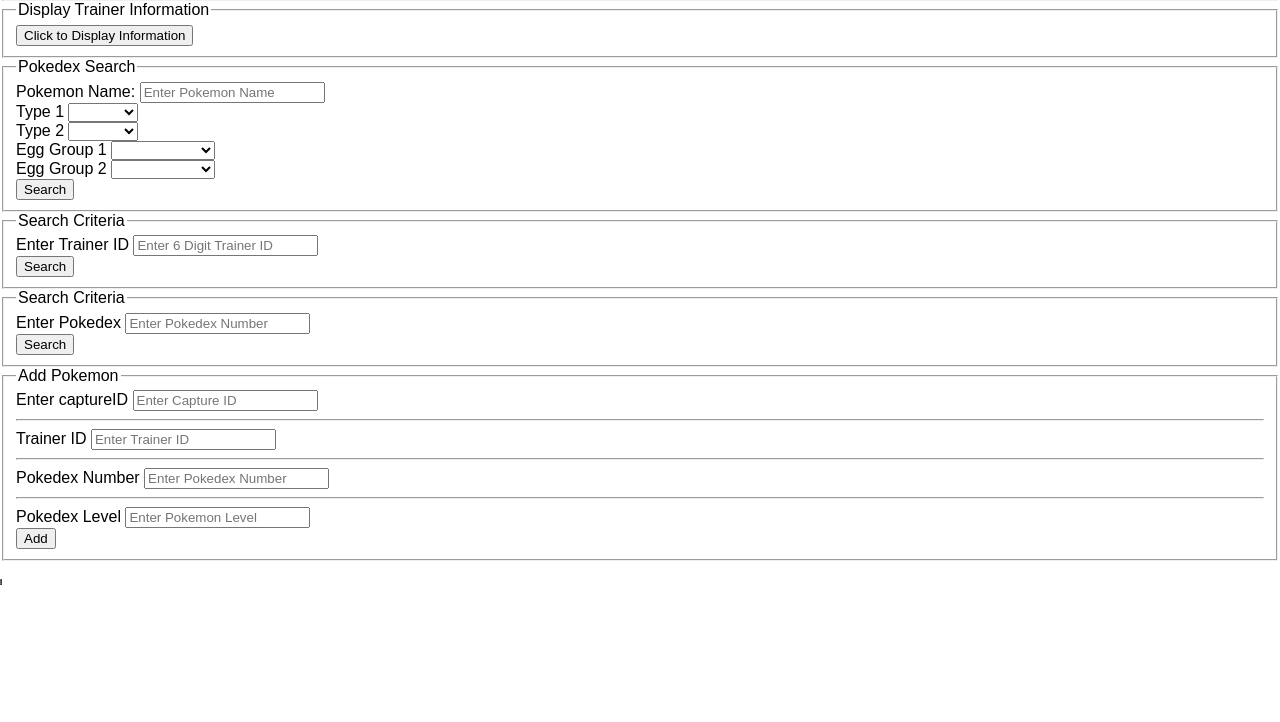
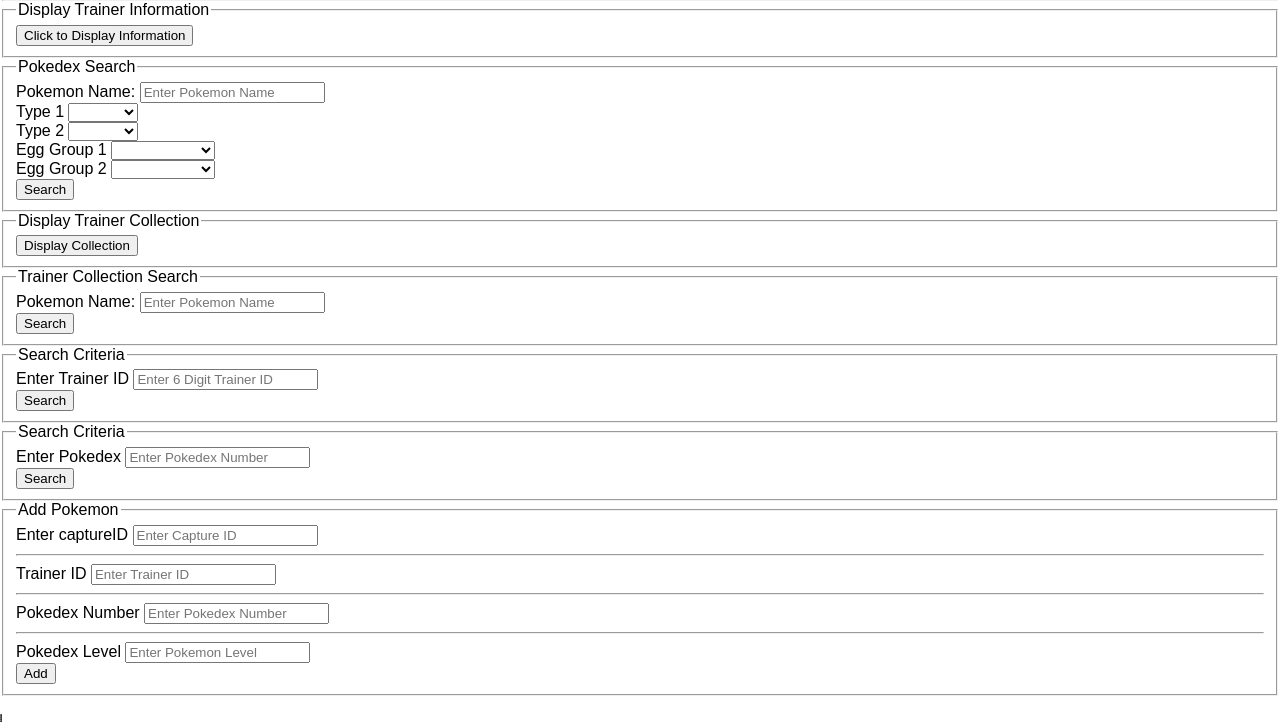
Before and after one commit to jordantiu/Pokemon_Database, a Flask app: page /login in a window 1280 px wide. Shown: the part 153-875 px from the top of the page. Before the commit the page ends 738 px from the top, so only its background shows below. Run offline with Flask 2, Linux system fonts and the light colour scheme; some libraries are stand-ins or nearby versions.

Commit message:
Add collection function

```diff
--- a/app.py
+++ b/app.py
@@ -54,18 +54,6 @@ def home():
 
 @app.route('/index', methods=['GET','POST'])
 def index():
-    # print(username)
-    #
-    # get_trainer_id = mysql.connection.cursor()
-    # get_trainer_id.execute("SELECT trainer.trainer_id FROM login INNER JOIN trainer WHERE login.trainer_id = trainer.trainer_id AND login_id = %s", (username,))
-    # fetch_trainer_id = get_trainer_id.fetchall()
-    # print(fetch_trainer_id)
-
-    # get_trainer_info = mysql.connection.cursor()
-    # get_trainer_info.execute("Select trainer_name, gender, funds, badges from login INNER JOIN trainer WHERE login.trainer_id = trainer.trainer_id AND login_id = %s", (username,))
-    # fetch_trainer_info = get_trainer_info.fetchall()
-    # print(fetch_trainer_info)
-
     if request.method == "POST" and 'logout' in request.form:
         return render_template('login.html', title='data')
 
@@ -78,7 +66,7 @@ def index():
         fetch_trainer_info = get_trainer_info.fetchall()
         return render_template('index.html', trainer_data = fetch_trainer_info, trainer_labels = labels)
 
-    if request.method == "POST" and 'form0' in request.form:
+    if request.method == "POST" and 'pokedex_search' in request.form:
 
         labels = ["Label"]
 
@@ -90,13 +78,11 @@ def index():
 
         cur = mysql.connection.cursor()
 
-        cur.execute("SELECT * FROM pokemon WHERE pokemon_name LIKE %s OR ((type1 = %s OR type2 = %s) OR (egg_group_1 = %s OR egg_group_2 = %s))",
-                    ("%" + pokemon_name + "%", type_1, type_2, egg_1, egg_2,))
+        cur.execute("SELECT * FROM pokemon WHERE pokemon_name = %s OR ((type1 = %s OR type2 = %s) OR (egg_group_1 = %s OR egg_group_2 = %s))",
+                    (pokemon_name, type_1, type_2, egg_1, egg_2,))
         fetch_pokedex = cur.fetchall()
 
-        return render_template('index.html', pokedex_data = fetch_pokedex, pokedex_labels = labels)
-
-
+        return render_template('index.html', pokedex_data=fetch_pokedex, pokedex_labels=labels)
 
     if request.method == "POST" and 'form1' in request.form:
         tID = request.form['trainerID']
@@ -121,7 +107,43 @@ def index():
         cur.execute("INSERT INTO collection(capture_id, trainer_id, pokedex_number, pokemon_level) VALUES(%s,%s,%s,%s)" % (cID, tID, pID, pLEV))
         mysql.connection.commit()
         return render_template('index.html')
+
+
+    # Display Entire Collection (Trainer Specific)
+    if request.method == "POST" and 'displayCollection' in request.form:
+        labels = ["Label"]
+        get_collection_info = mysql.connection.cursor()
+        get_collection_info.execute(
+            "SELECT trainer.trainer_id, collection.nickname, pokemon.pokemon_name, collection.pokemon_level, "
+            "collection.nature, pokemon.type1, pokemon.type2, collection.in_roster FROM trainer INNER JOIN collection "
+            "ON collection.trainer_id = trainer.trainer_id INNER JOIN pokemon ON collection.pokedex_number = "
+            "pokemon.pokedex_number INNER JOIN login ON trainer.trainer_id = login.trainer_id WHERE login_id = %s",
+            (username,))
+        fetch_collection = get_collection_info.fetchall()
+
+        return render_template('index.html', collection_data=fetch_collection, collection_labels=labels)
+
+    if request.method == "POST" and 'collection_search' in request.form:
+        labels = ["Label"]
+
+        pokemon_name = request.form['collectionInputPokemon']
+
+        get_collection_info = mysql.connection.cursor()
+
+        get_collection_info.execute(
+            "SELECT trainer.trainer_id, collection.nickname, pokemon.pokemon_name, collection.pokemon_level, "
+            "collection.nature, pokemon.type1, pokemon.type2, collection.in_roster FROM trainer INNER JOIN collection "
+            "ON collection.trainer_id = trainer.trainer_id INNER JOIN pokemon ON collection.pokedex_number = "
+            "pokemon.pokedex_number INNER JOIN login ON trainer.trainer_id = login.trainer_id WHERE login_id = %s AND pokemon_name = %s",
+            (username, pokemon_name,))
+
+        fetch_collection = get_collection_info.fetchall()
+
+        return render_template('index.html', collection_data=fetch_collection, collection_labels=labels)
+
     return render_template('index.html')
+
+
 
 if __name__ == "__main__":
     app.run(debug=True)
--- a/templates/Index.html
+++ b/templates/Index.html
@@ -128,9 +128,32 @@
                 </select>
         </div>
 
-        <button type="submit" class="btn btn-primary" name="form0">Search</button>
+        <button type="submit" class="btn btn-primary" name="pokedex_search">Search</button>
     </fieldset>
 </form>
+
+<!--Display Entire Collection-->
+<form method = "POST">
+    <fieldset>
+        <legend>Display Trainer Collection</legend>
+        <button type="submit" class="btn btn-primary" name="displayCollection">Display Collection</button>
+    </fieldset>
+</form>
+
+<!--Collection Search-->
+<form method = "POST">
+    <fieldset>
+            <legend>Trainer Collection Search</legend>
+
+            <div class="form-group">
+                <label for="trainerID_input">Pokemon Name:</label>
+                <input type="text" class="form-control" id="collectionInputPokemon" name="collectionInputPokemon" aria-describedby="collectionInputPokemon" placeholder="Enter Pokemon Name">
+            </div>
+
+        <button type="submit" class="btn btn-primary" name="collection_search">Search</button>
+    </fieldset>
+</form>
+
 
 <form method = "POST">
     <fieldset>
@@ -240,4 +263,35 @@
     {% endfor %}
 </table>
 
+
+<!--Table for Collections-->
+<table border ="1">
+    {% for item in collection_labels %}
+    <tr>
+        <th>Trainer ID</th>
+        <th>Nickname</th>
+        <th>Pokemon Name</th>
+        <th>Level</th>
+        <th>Nature</th>
+        <th>Type 1</th>
+        <th>Type 2</th>
+        <th>In Roster?</th>
+    </tr>
+    {% endfor %}
+
+    {% for item in collection_data %}
+
+    <tr>
+        <td>{{item[0]}}</td>
+        <td>{{item[1]}}</td>
+        <td>{{item[2]}}</td>
+        <td>{{item[3]}}</td>
+        <td>{{item[4]}}</td>
+        <td>{{item[5]}}</td>
+        <td>{{item[6]}}</td>
+        <td>{{item[7]}}</td>
+    </tr>
+    {% endfor %}
+</table>
+
 {% endblock %}
```
Also changed, not shown: templates/pokedex.html (deleted, +0 -157 lines).
